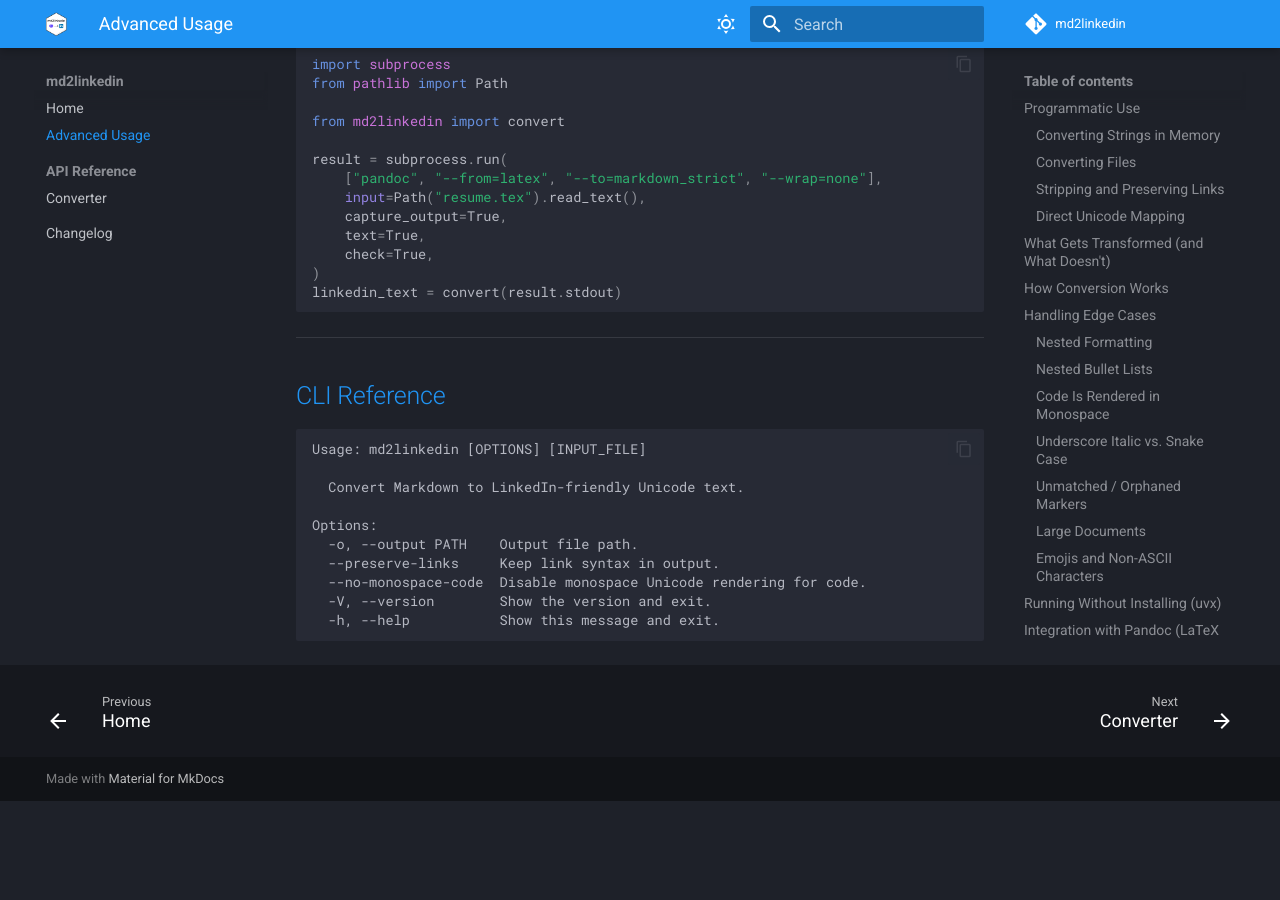
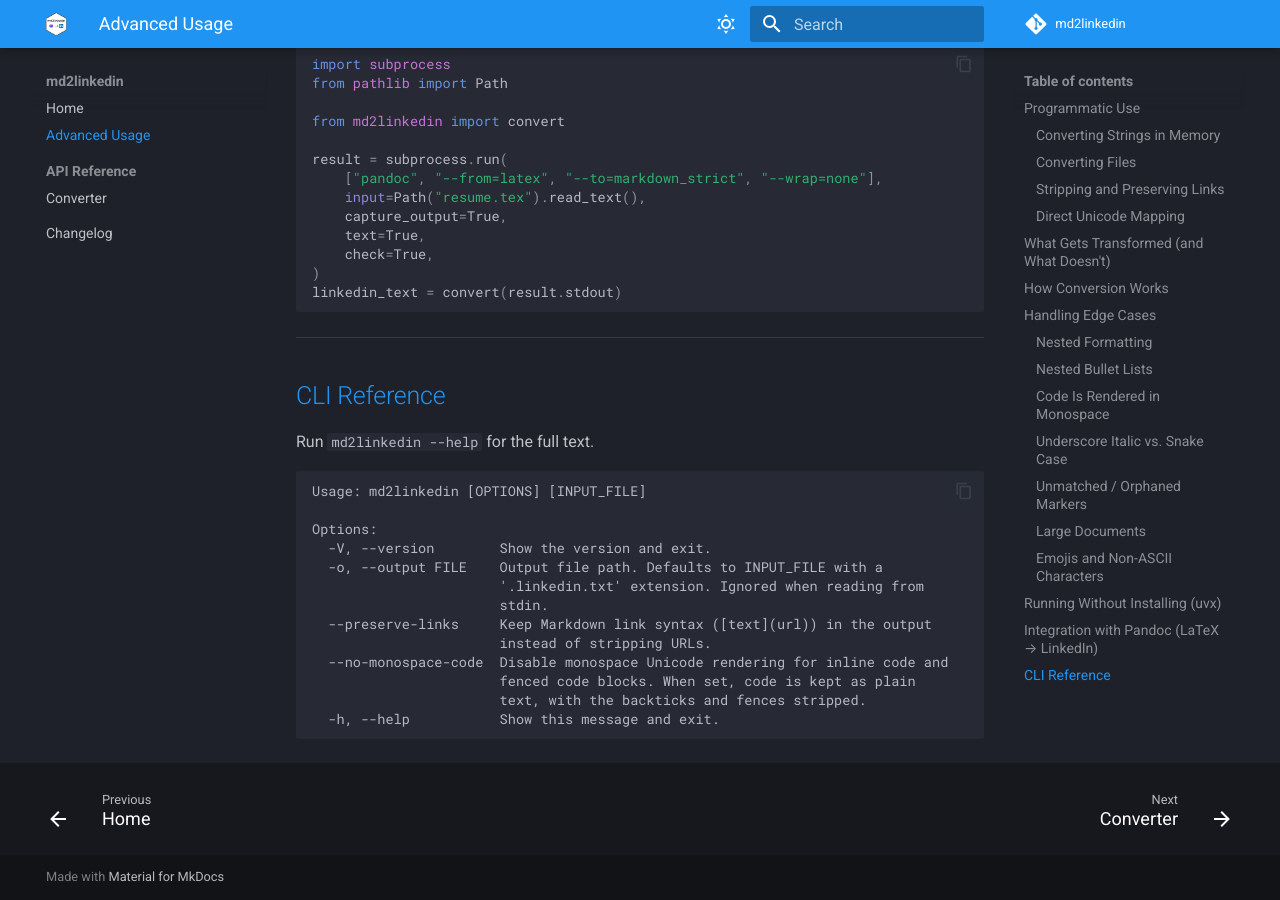
Before and after one commit to IndrajeetPatil/md2linkedin, an MkDocs documentation site: the page built from docs/advanced.md, in a window 1280 px wide and 900 px high, scrolled down 6886 px. Built offline with MkDocs 1.6.1 and Material for MkDocs 9.7.7, drawn with Linux system fonts in a browser that asks for light colours; comment, search, counter and statistics services are not loaded; before the commit the page ends 7687 px from its top, so only the background shows below that.

Commit message:
docs(advanced): sync cli reference with current help output
The options listing predated the longer help texts, the FILE metavar
and the move of -V to the top. Show the current options and point to
--help for the description and examples.

````diff
--- a/docs/advanced.md
+++ b/docs/advanced.md
@@ -319,15 +319,20 @@
 
 ## CLI Reference
 
+Run `md2linkedin --help` for the full text.
+
 ```
 Usage: md2linkedin [OPTIONS] [INPUT_FILE]
 
-  Convert Markdown to LinkedIn-friendly Unicode text.
-
 Options:
-  -o, --output PATH    Output file path.
-  --preserve-links     Keep link syntax in output.
-  --no-monospace-code  Disable monospace Unicode rendering for code.
   -V, --version        Show the version and exit.
+  -o, --output FILE    Output file path. Defaults to INPUT_FILE with a
+                       '.linkedin.txt' extension. Ignored when reading from
+                       stdin.
+  --preserve-links     Keep Markdown link syntax ([text](url)) in the output
+                       instead of stripping URLs.
+  --no-monospace-code  Disable monospace Unicode rendering for inline code and
+                       fenced code blocks. When set, code is kept as plain
+                       text, with the backticks and fences stripped.
   -h, --help           Show this message and exit.
 ```
````
